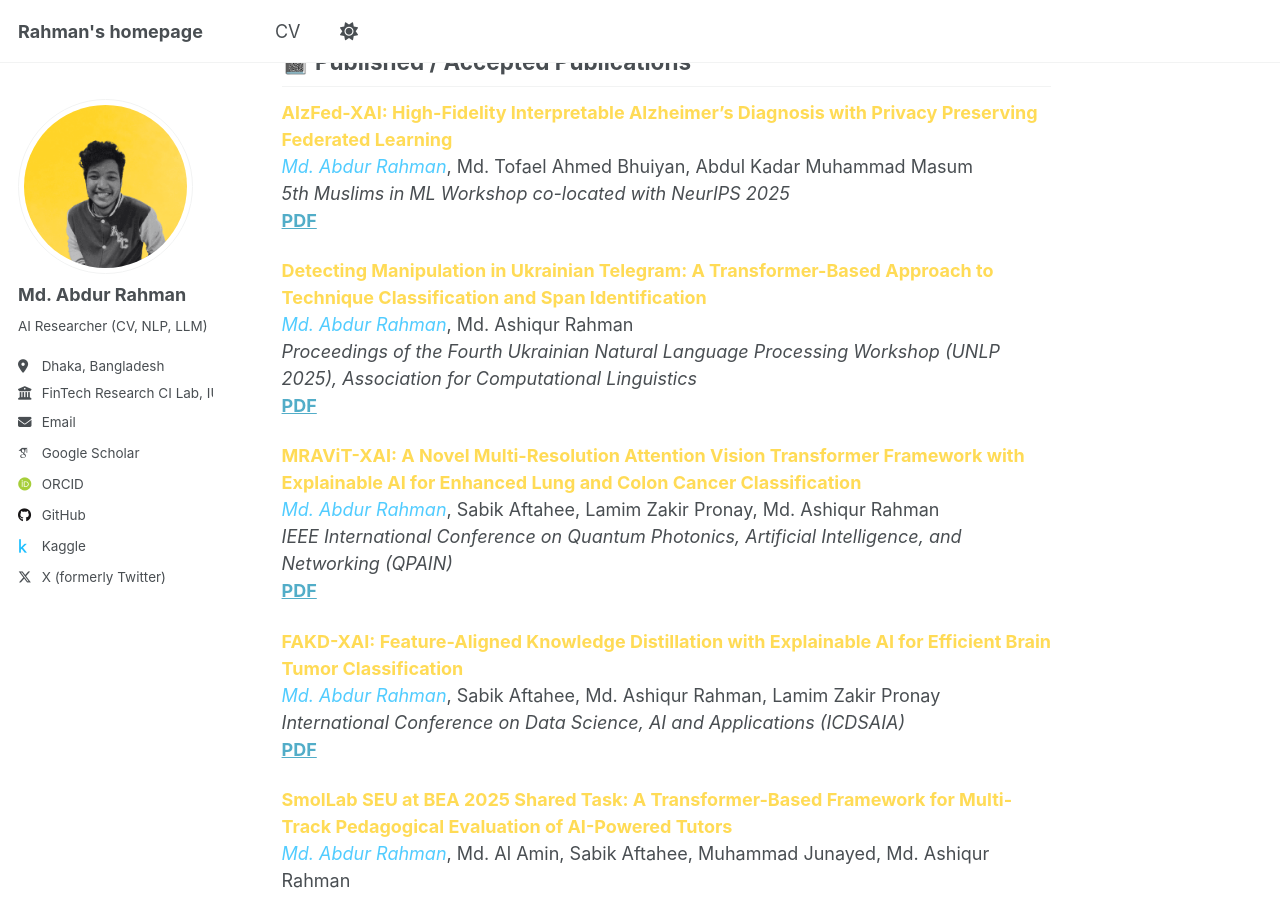
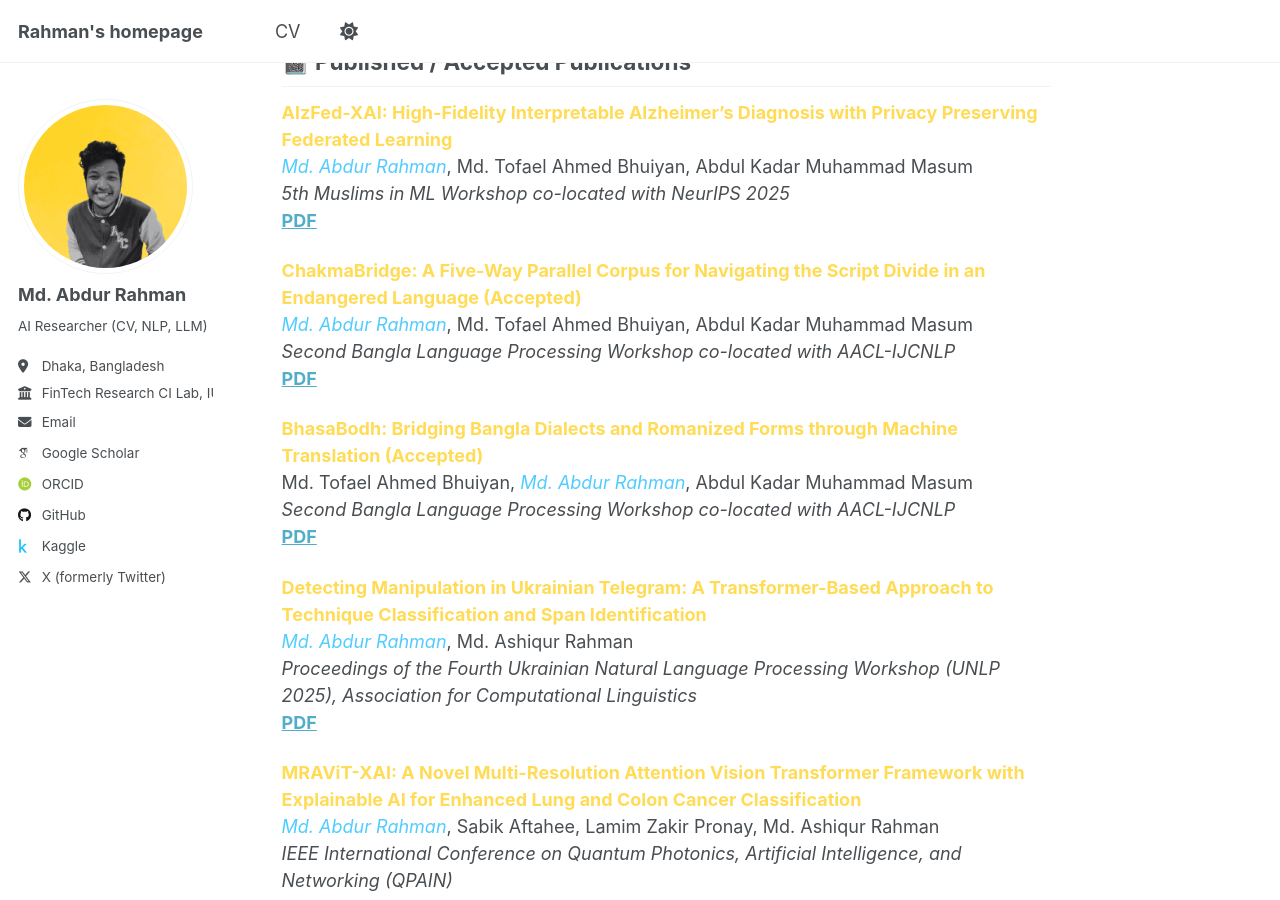
Before and after one commit to borhanitrash/borhanitrash.github.io, a Jekyll site: the page built from _pages/about.md, in a window 1280 px wide and 900 px high, scrolled down 1031 px. Built offline with Jekyll 4.4.1, drawn with Linux system fonts in a browser that asks for light colours; some web fonts are replaced; a script that is not in the unit is left out.

Commit message:
Add accepted papers to the about page

```diff
--- a/_pages/about.md
+++ b/_pages/about.md
@@ -37,6 +37,16 @@ My current goal is to publish impactful research papers in top-tier CORE A*/A co
 <span style="color:#51ccff;">*Md. Abdur Rahman*</span>, Md. Tofael Ahmed Bhuiyan, Abdul Kadar Muhammad Masum
 *5th Muslims in ML Workshop co-located with NeurIPS 2025*
 [**PDF**](/files/AlzFed_XAI.pdf)
+
+<span style="color:#ffdb56;">**ChakmaBridge: A Five-Way Parallel Corpus for Navigating the Script Divide in an Endangered Language (Accepted)**</span>
+<span style="color:#51ccff;">*Md. Abdur Rahman*</span>, Md. Tofael Ahmed Bhuiyan, Abdul Kadar Muhammad Masum
+*Second Bangla Language Processing Workshop co-located with AACL-IJCNLP*
+[**PDF**](/files/ChakmaBridge [Camera Ready].pdf)
+
+<span style="color:#ffdb56;">**BhasaBodh: Bridging Bangla Dialects and Romanized Forms through Machine Translation (Accepted)**</span>
+Md. Tofael Ahmed Bhuiyan, <span style="color:#51ccff;">*Md. Abdur Rahman*</span>, Abdul Kadar Muhammad Masum
+*Second Bangla Language Processing Workshop co-located with AACL-IJCNLP*
+[**PDF**](/files/BhashaBodh [Camera Ready].pdf)
 
 <span style="color:#ffdb56;">**Detecting Manipulation in Ukrainian Telegram: A Transformer-Based Approach to Technique Classification and Span Identification**</span>
 <span style="color:#51ccff;">*Md. Abdur Rahman*</span>, Md. Ashiqur Rahman
```
